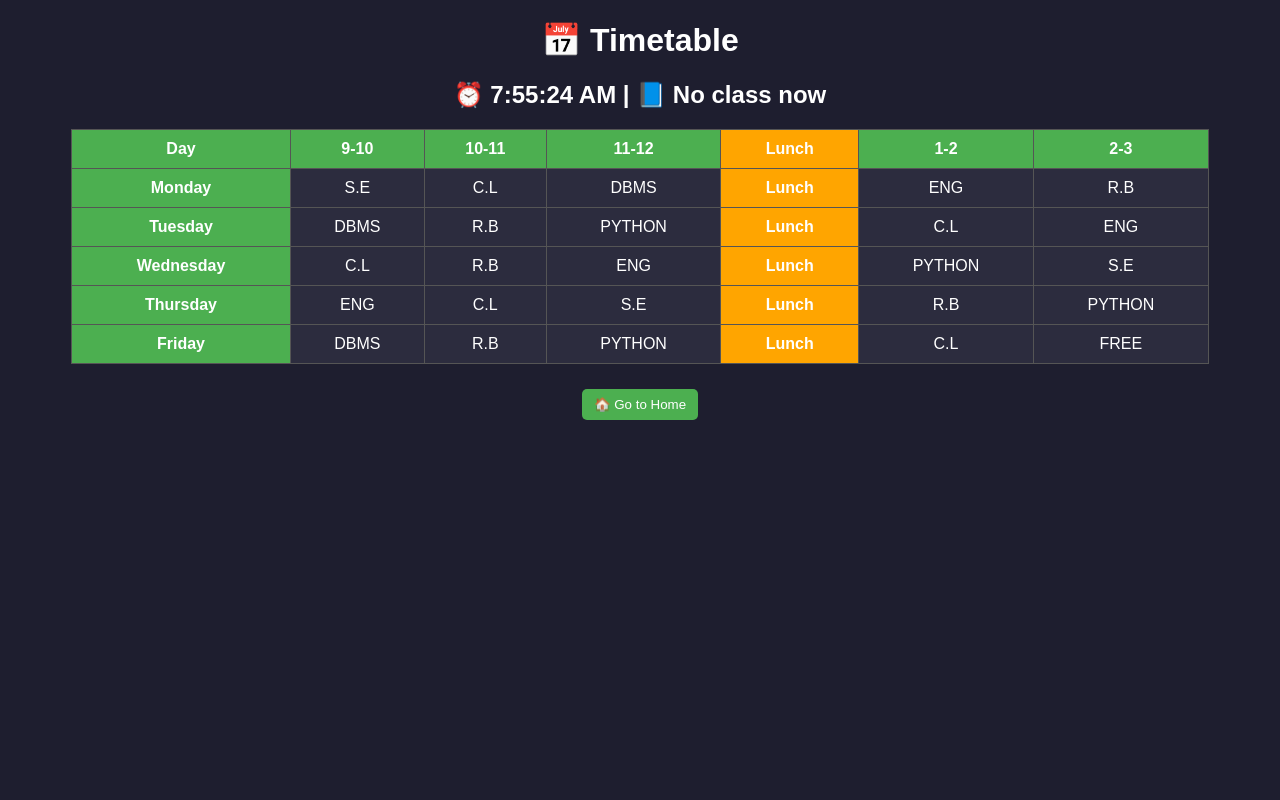
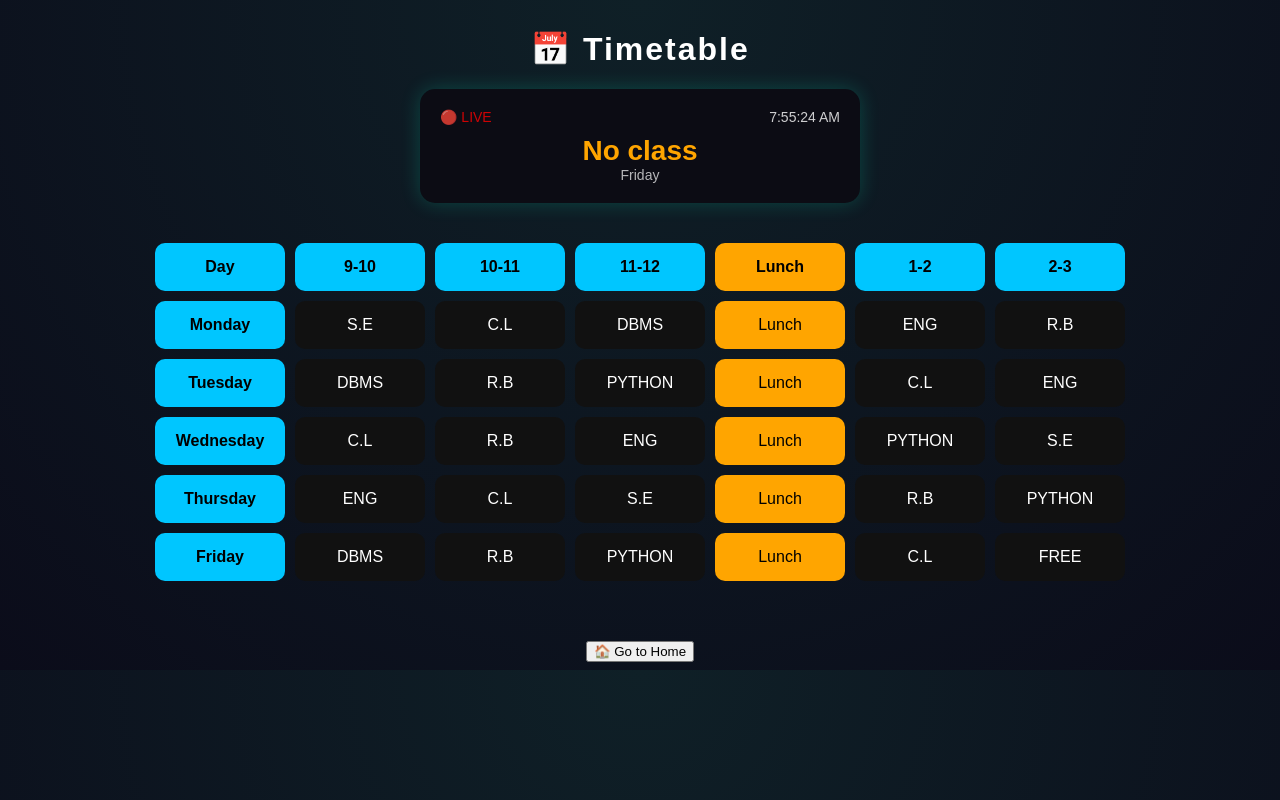
Before and after one commit to abhishekr5821-droid/BCA, a Django app: page /timetable/ in a window 1280 px wide. Run offline with Django 5.2, Linux system fonts and the light colour scheme; data that the repository does not hold is empty.

Commit message:
Updated timetable UI with live feature

```diff
--- a/template/timetable.html
+++ b/template/timetable.html
@@ -7,51 +7,85 @@
 <style>
 body {
     font-family: Arial;
-    background: #1e1e2f;
+    background: radial-gradient(circle at top, #0f2027, #0b0c1a);
     color: white;
     text-align: center;
 }
 
+/* TITLE */
+h1 {
+    margin-top: 30px;
+    letter-spacing: 2px;
+}
+
+/* LIVE CARD */
+.live-card {
+    width: 400px;
+    margin: 20px auto;
+    padding: 20px;
+    border-radius: 15px;
+    background: #0c0c14;
+    box-shadow: 0 0 20px rgba(0,255,200,0.2);
+}
+
+.live-header {
+    display: flex;
+    justify-content: space-between;
+    font-size: 14px;
+    opacity: 0.8;
+}
+
+.live-badge {
+    color: red;
+}
+
+.live-subject {
+    font-size: 28px;
+    color: orange;
+    margin-top: 10px;
+    font-weight: bold;
+}
+
+.live-day {
+    font-size: 14px;
+    opacity: 0.7;
+}
+
+/* TABLE */
 table {
-    margin: 20px auto;
-    border-collapse: collapse;
-    width: 90%;
+    margin: 30px auto;
+    border-collapse: separate;
+    border-spacing: 10px;
 }
 
 th, td {
-    border: 1px solid #555;
-    padding: 10px;
+    padding: 15px;
+    border-radius: 10px;
+    background: #111;
+    min-width: 100px;
 }
 
-th { background: #4CAF50; }
-td { background: #2c2c3e; }
+/* DAY COLUMN */
+th {
+    background: #00c6ff;
+    color: black;
+}
 
+/* CURRENT CELL GLOW */
+.current {
+    background: #00ffcc !important;
+    color: black;
+    box-shadow: 0 0 15px #00ffcc;
+}
+
+/* LUNCH */
 .lunch {
     background: orange !important;
-    font-weight: bold;
-}
-
-.current {
-    background: #00c853 !important;
-    font-weight: bold;
-}
-
-input {
-    width: 100%;
-    border: none;
-    background: transparent;
-    color: white;
-    text-align: center;
+    color: black;
 }
 
 button {
-    padding: 8px 12px;
-    margin: 5px;
-    border-radius: 5px;
-    border: none;
-    background: #4CAF50;
-    color: white;
-    cursor: pointer;
+    margin-top: 20px;
 }
 </style>
 </head>
@@ -59,7 +93,15 @@ button {
 <body>
 
 <h1>📅 Timetable</h1>
-<h2 id="liveInfo">Loading...</h2>
+<div class="live-card">
+    <div class="live-header">
+        <span class="live-badge">🔴 LIVE</span>
+        <span id="liveTime">--:--:--</span>
+    </div>
+
+    <div class="live-subject" id="liveSubject">Loading...</div>
+    <div class="live-day" id="liveDay">---</div>
+</div>
 
 <table id="timetable">
 <thead>
@@ -150,9 +192,11 @@ function updateLiveTimetable() {
     else if (currentTime >= 14 && currentTime < 15) periodIndex = 6;
 
     const today = new Date().getDay();
+    const days = ["Sunday","Monday","Tuesday","Wednesday","Thursday","Friday","Saturday"];
     const rows = document.querySelectorAll("#timetable tbody tr");
 
-    let liveText = "No class now";
+    let subject = "No class";
+    let dayName = days[today];
 
     rows.forEach(row => {
         row.querySelectorAll("td").forEach(td => td.classList.remove("current"));
@@ -164,18 +208,19 @@ function updateLiveTimetable() {
 
         if (cell) {
             cell.classList.add("current");
-            liveText = "Now: " + cell.innerText;
+            subject = cell.innerText;
         }
     }
 
-    const timeString = now.toLocaleTimeString();
-    document.getElementById("liveInfo").innerText =
-        "⏰ " + timeString + " | 📘 " + liveText;
+    document.getElementById("liveSubject").innerText = subject;
+    document.getElementById("liveDay").innerText = dayName;
+    document.getElementById("liveTime").innerText = now.toLocaleTimeString();
 }
 
 setInterval(updateLiveTimetable, 1000);
 updateLiveTimetable();
 </script>
 
+
 </body>
 </html>
```
